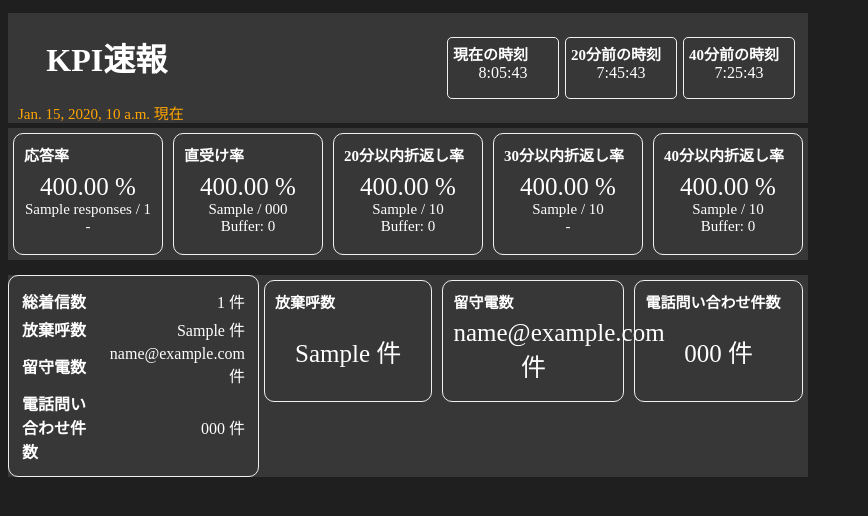
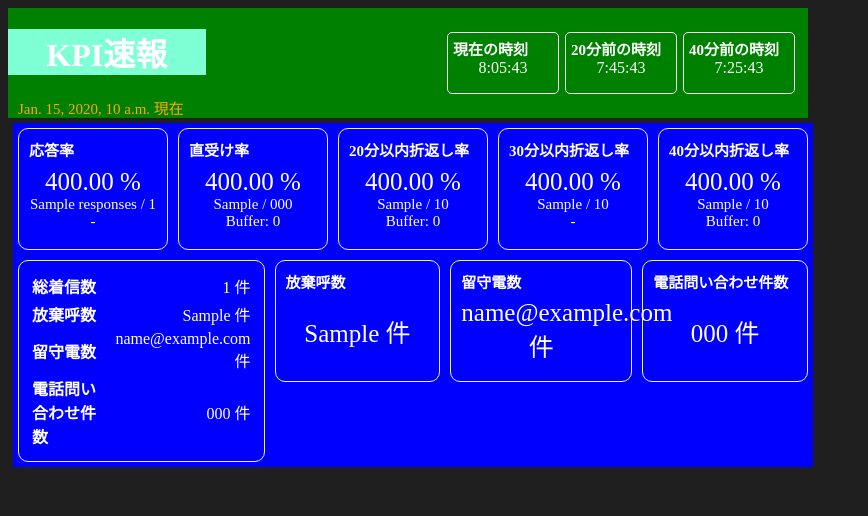
Before and after one commit to ekrsw/kpi_info_api, a Django app: template templates/kpi/dashboard.html in a window 1280 px wide. Shown: the top 516 px of the page, without its empty margins (0-868 px from the left). Run offline with Django 5.2, Linux system fonts and the light colour scheme; the template is opened without the code that fills it: most values are stand-ins (such as "Sample title", 1, 10 or a date in 2020).

Commit message:
contentRow

```diff
--- a/static/kpi/css/dashboard.css
+++ b/static/kpi/css/dashboard.css
@@ -1,19 +1,26 @@
 .page {
     display: flex;
+}
+
+.itemContainer {
+    background-color: blue;
+    margin: 5px 5px;
+}
+.titleContainer {
+    background-color: green;
 }
 
 .itemContainer, .titleContainer {
     width: 100%;
     align-items: center;
-    background-color: #373737;
+
     max-width: 800px;
     /*border:solid 1px #dfdfdf;*/
     /*border-radius: 10px;*/
-    margin: 5px 0;
 }
 
 h1 {
-    /*background-color: aquamarine;*/
+    background-color: aquamarine;
 }
 
 .timeStamp {
@@ -27,6 +34,7 @@ h1 {
     border: solid 1px #f0f0f0;
     border-radius: 10px;
     padding: 10px;
+    margin: 5px 5px;
 }
 table {
     width: 100%;
--- a/templates/kpi/dashboard.html
+++ b/templates/kpi/dashboard.html
@@ -89,21 +89,6 @@
                     </div>
                 </div>
             </div>
-        </div>
-    </div>
-</div>
-
-<div class="page">
-    <div class="contents">
-        <div class="titleContainer">
-            <div class="mainContainer">
-
-            </div>
-            <div class="timeContainer">
-
-            </div>
-        </div>
-        <div class="itemContainer">
             <div class="containerRow">
                 <div class="box-large">
                     <table>
```
